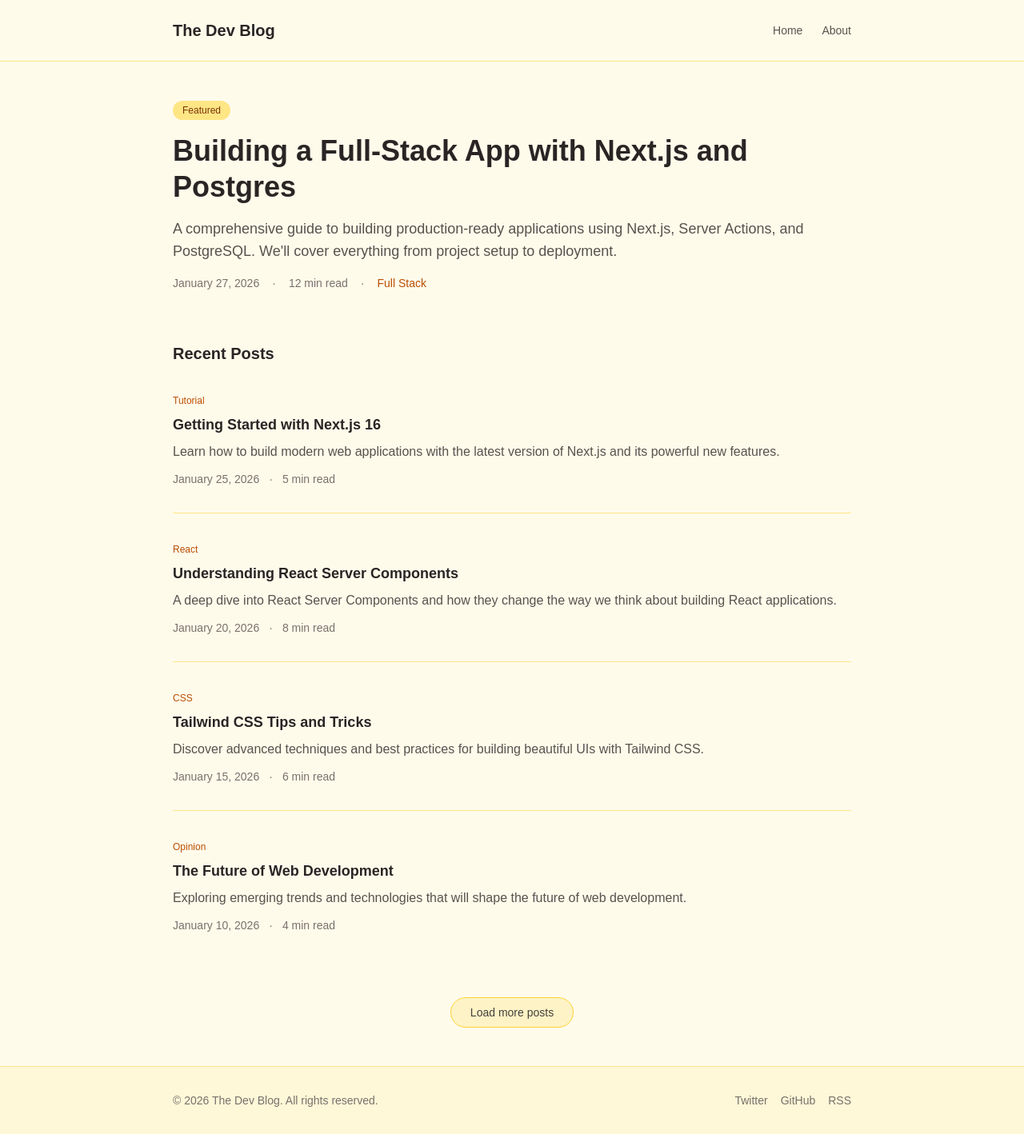
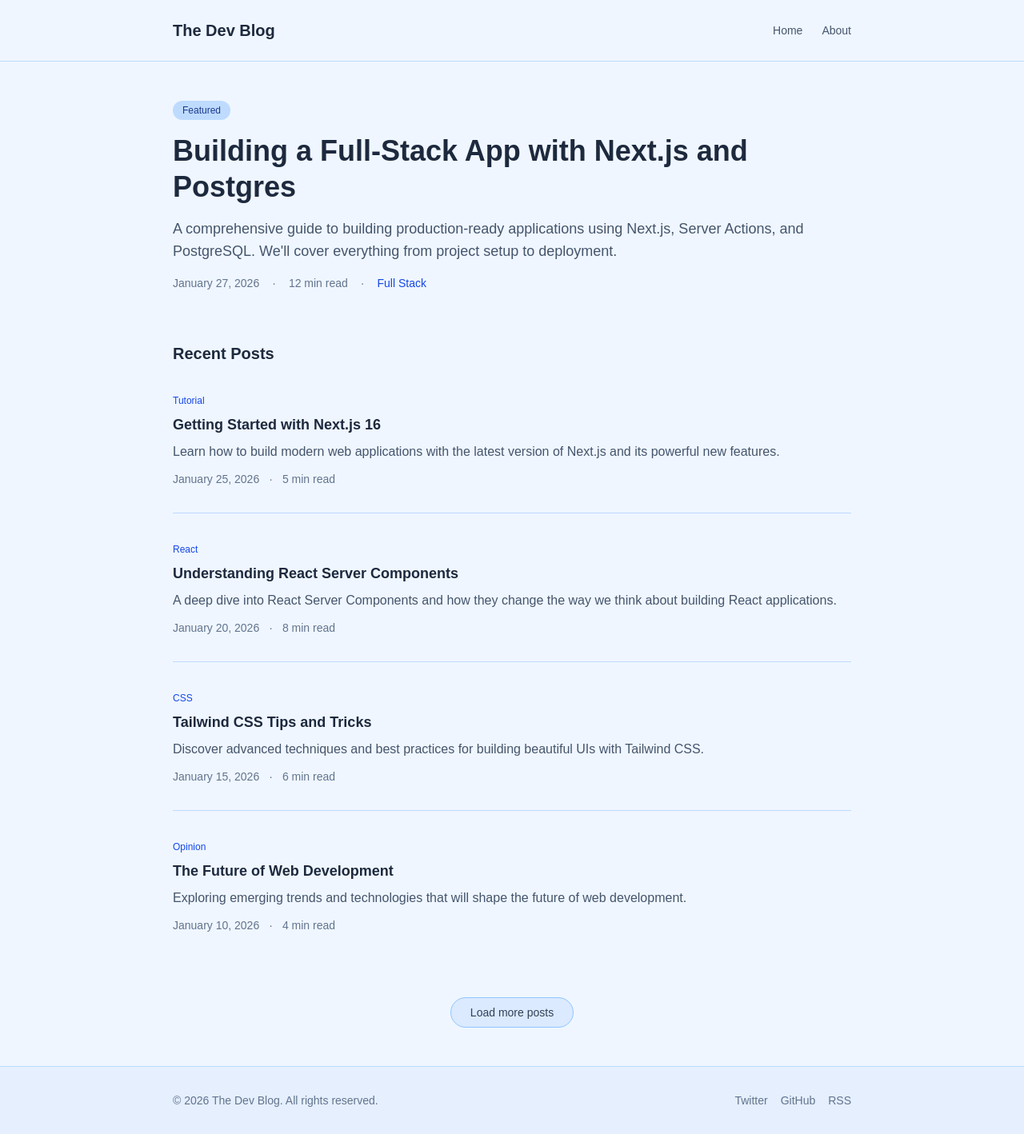
Before and after one commit to evisdren/blog, a Next.js app: page / in a window 1280 px wide. Shown: the whole page at 80% size. Built offline with nearby package versions, Linux system fonts and the light colour scheme.

Commit message:
add blue background

```diff
--- a/app/page.tsx
+++ b/app/page.tsx
@@ -52,23 +52,23 @@ const featuredPost = {
 
 export default function Home() {
   return (
-    <div className="min-h-screen bg-amber-50">
+    <div className="min-h-screen bg-blue-50">
       {/* Header */}
-      <header className="border-b border-amber-200">
+      <header className="border-b border-blue-200">
         <div className="mx-auto flex max-w-4xl items-center justify-between px-6 py-6">
-          <Link href="/" className="text-xl font-bold text-stone-800">
+          <Link href="/" className="text-xl font-bold text-slate-800">
             The Dev Blog
           </Link>
           <nav className="flex items-center gap-6">
             <Link
               href="/"
-              className="text-sm font-medium text-stone-600 hover:text-stone-900"
+              className="text-sm font-medium text-slate-600 hover:text-slate-900"
             >
               Home
             </Link>
             <Link
               href="/about"
-              className="text-sm font-medium text-stone-600 hover:text-stone-900"
+              className="text-sm font-medium text-slate-600 hover:text-slate-900"
             >
               About
             </Link>
@@ -79,47 +79,47 @@ export default function Home() {
       <main className="mx-auto max-w-4xl px-6 py-12">
         {/* Hero / Featured Post */}
         <section className="mb-16">
-          <span className="mb-4 inline-block rounded-full bg-amber-200 px-3 py-1 text-xs font-medium text-amber-900">
+          <span className="mb-4 inline-block rounded-full bg-blue-200 px-3 py-1 text-xs font-medium text-blue-900">
             Featured
           </span>
-          <h1 className="mb-4 text-3xl font-bold leading-tight text-stone-800 sm:text-4xl">
+          <h1 className="mb-4 text-3xl font-bold leading-tight text-slate-800 sm:text-4xl">
             {featuredPost.title}
           </h1>
-          <p className="mb-4 text-lg text-stone-600">
+          <p className="mb-4 text-lg text-slate-600">
             {featuredPost.excerpt}
           </p>
-          <div className="flex items-center gap-4 text-sm text-stone-500">
+          <div className="flex items-center gap-4 text-sm text-slate-500">
             <span>{featuredPost.date}</span>
             <span>·</span>
             <span>{featuredPost.readTime}</span>
             <span>·</span>
-            <span className="text-amber-700">{featuredPost.category}</span>
+            <span className="text-blue-700">{featuredPost.category}</span>
           </div>
         </section>
 
         {/* Recent Posts */}
         <section>
-          <h2 className="mb-8 text-xl font-semibold text-stone-800">
+          <h2 className="mb-8 text-xl font-semibold text-slate-800">
             Recent Posts
           </h2>
           <div className="grid gap-8">
             {posts.map((post) => (
               <article
                 key={post.id}
-                className="group border-b border-amber-200 pb-8 last:border-0"
+                className="group border-b border-blue-200 pb-8 last:border-0"
               >
                 <div className="flex items-start justify-between gap-4">
                   <div className="flex-1">
-                    <span className="mb-2 inline-block text-xs font-medium text-amber-700">
+                    <span className="mb-2 inline-block text-xs font-medium text-blue-700">
                       {post.category}
                     </span>
-                    <h3 className="mb-2 text-lg font-semibold text-stone-800 group-hover:text-amber-700">
+                    <h3 className="mb-2 text-lg font-semibold text-slate-800 group-hover:text-blue-700">
                       <Link href={`/posts/${post.id}`}>{post.title}</Link>
                     </h3>
-                    <p className="mb-3 text-stone-600">
+                    <p className="mb-3 text-slate-600">
                       {post.excerpt}
                     </p>
-                    <div className="flex items-center gap-3 text-sm text-stone-500">
+                    <div className="flex items-center gap-3 text-sm text-slate-500">
                       <span>{post.date}</span>
                       <span>·</span>
                       <span>{post.readTime}</span>
@@ -133,35 +133,35 @@ export default function Home() {
 
         {/* Load More */}
         <div className="mt-12 text-center">
-          <button className="rounded-full border border-amber-300 bg-amber-100 px-6 py-2 text-sm font-medium text-stone-700 transition-colors hover:border-amber-400 hover:bg-amber-200">
+          <button className="rounded-full border border-blue-300 bg-blue-100 px-6 py-2 text-sm font-medium text-slate-700 transition-colors hover:border-blue-400 hover:bg-blue-200">
             Load more posts
           </button>
         </div>
       </main>
 
       {/* Footer */}
-      <footer className="border-t border-amber-200 bg-amber-100/50">
+      <footer className="border-t border-blue-200 bg-blue-100/50">
         <div className="mx-auto max-w-4xl px-6 py-8">
           <div className="flex flex-col items-center justify-between gap-4 sm:flex-row">
-            <p className="text-sm text-stone-500">
+            <p className="text-sm text-slate-500">
               © 2026 The Dev Blog. All rights reserved.
             </p>
             <div className="flex items-center gap-4">
               <a
                 href="#"
-                className="text-sm text-stone-500 hover:text-stone-700"
+                className="text-sm text-slate-500 hover:text-slate-700"
               >
                 Twitter
               </a>
               <a
                 href="#"
-                className="text-sm text-stone-500 hover:text-stone-700"
+                className="text-sm text-slate-500 hover:text-slate-700"
               >
                 GitHub
               </a>
               <a
                 href="#"
-                className="text-sm text-stone-500 hover:text-stone-700"
+                className="text-sm text-slate-500 hover:text-slate-700"
               >
                 RSS
               </a>
```
